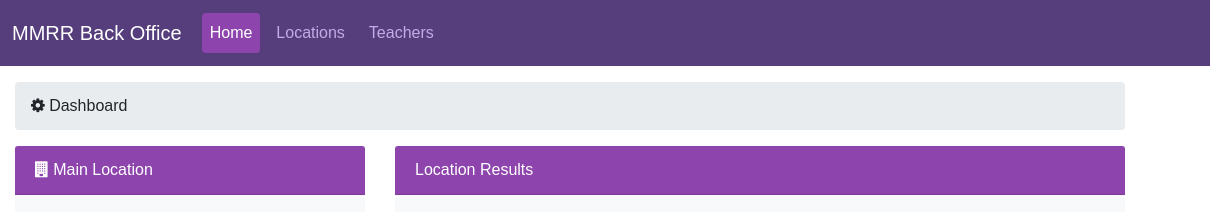
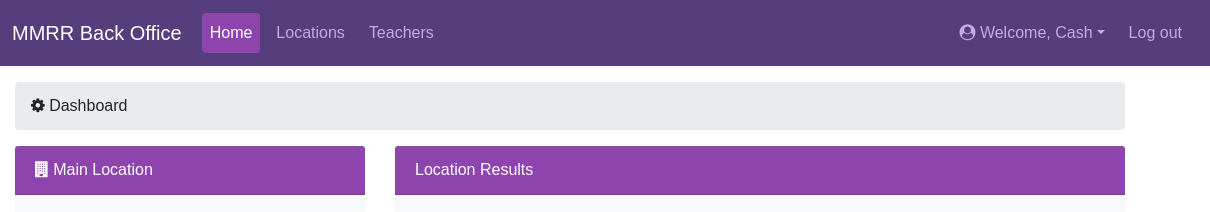
Before and after one commit to pastorcash/mmrrbo, a website: page index4.html in a window 1280 px wide. Shown: the top 212 px of the page, 70-1280 px from the left. Drawn offline with nearby package versions, Linux system fonts and the light colour scheme; grey boxes are pictures that could not be loaded.

Commit message:
Added user profile dropdown & logout menu items to navbar

```diff
--- a/index4.html
+++ b/index4.html
@@ -45,6 +45,21 @@
           <a class="nav-link" href="teachers.html">Teachers</a>
         </li>
       </ul>
+      <ul class="navbar-nav mt-2 mt-lg-0">
+        <li class="nav-item dropdown">
+          <a class="nav-link dropdown-toggle" href="http://example.com" id="dropdown01" data-toggle="dropdown" aria-expanded="false">
+            <i class="fa fa-user-circle" aria-hidden="true"></i>
+            Welcome, Cash</a>
+                        <div class="dropdown-menu" aria-labelledby="dropdown01">
+                          <a class="dropdown-item" href="#">Profile</a>
+                          <a class="dropdown-item" href="#">Messages</a>
+                          <a class="dropdown-item" href="#">Chat</a>
+                        </div>
+        </li>
+        <li class="nav-item">
+          <a class="nav-link" href="login.html">Log out</a>
+        </li>
+      </ul>
 
     </div>
   </nav>
@@ -72,12 +87,18 @@
           <ul class="list-group list-group-flush">
             <li class="list-group-item">
               <i class="fa fa-user" aria-hidden="true"></i>
-                  Teachers<span class="badge badge-dark" style="float: right">6</span></li>
+              Teachers
+              <span class="badge badge-dark" style="float: right">6</span>
+            </li>
             <li class="list-group-item">
               <i class="fa fa-child" aria-hidden="true"></i>
-                  Students<span class="badge badge-dark" style="float: right">26</span></li>
+              Students
+              <span class="badge badge-dark" style="float: right">26</span>
+            </li>
             <li class="list-group-item">
-                  <i class="fa fa-book" aria-hidden="true"></i> Classes<span class="badge badge-dark" style="float: right">7</span></li>
+              <i class="fa fa-book" aria-hidden="true"></i> Classes
+              <span class="badge badge-dark" style="float: right">7</span>
+            </li>
           </ul>
         </div>
       </div>
@@ -100,13 +121,17 @@
           <ul class="list-group list-group-flush">
             <li class="list-group-item">
               <i class="fa fa-user" aria-hidden="true"></i>
-                  Teachers<span class="badge badge-dark" style="float: right">2</span></li>
+              Teachers
+              <span class="badge badge-dark" style="float: right">2</span>
+            </li>
             <li class="list-group-item">
               <i class="fa fa-child" aria-hidden="true"></i>
-                  Students<span class="badge badge-dark" style="float: right">14</li>
+              Students
+              <span class="badge badge-dark" style="float: right">14</li>
             <li class="list-group-item">
               <i class="fa fa-book" aria-hidden="true"></i>
-                  Classes<span class="badge badge-dark" style="float: right">2</li>
+              Classes
+              <span class="badge badge-dark" style="float: right">2</li>
           </ul>
         </div>
       </div>
@@ -130,13 +155,16 @@
           <ul class="list-group list-group-flush">
             <li class="list-group-item">
               <i class="fa fa-user" aria-hidden="true"></i>
-              Teachers<span class="badge badge-dark" style="float: right">2</li>
+              Teachers
+              <span class="badge badge-dark" style="float: right">2</li>
             <li class="list-group-item">
               <i class="fa fa-child" aria-hidden="true"></i>
-              Students<span class="badge badge-dark" style="float: right">14</li>
+              Students
+              <span class="badge badge-dark" style="float: right">14</li>
             <li class="list-group-item">
               <i class="fa fa-book" aria-hidden="true"></i>
-              Classes<span class="badge badge-dark" style="float: right">2</li>
+              Classes
+              <span class="badge badge-dark" style="float: right">2</li>
           </ul>
         </div>
       </div>
```
Lines whose indentation alone changed are shown as unchanged.
